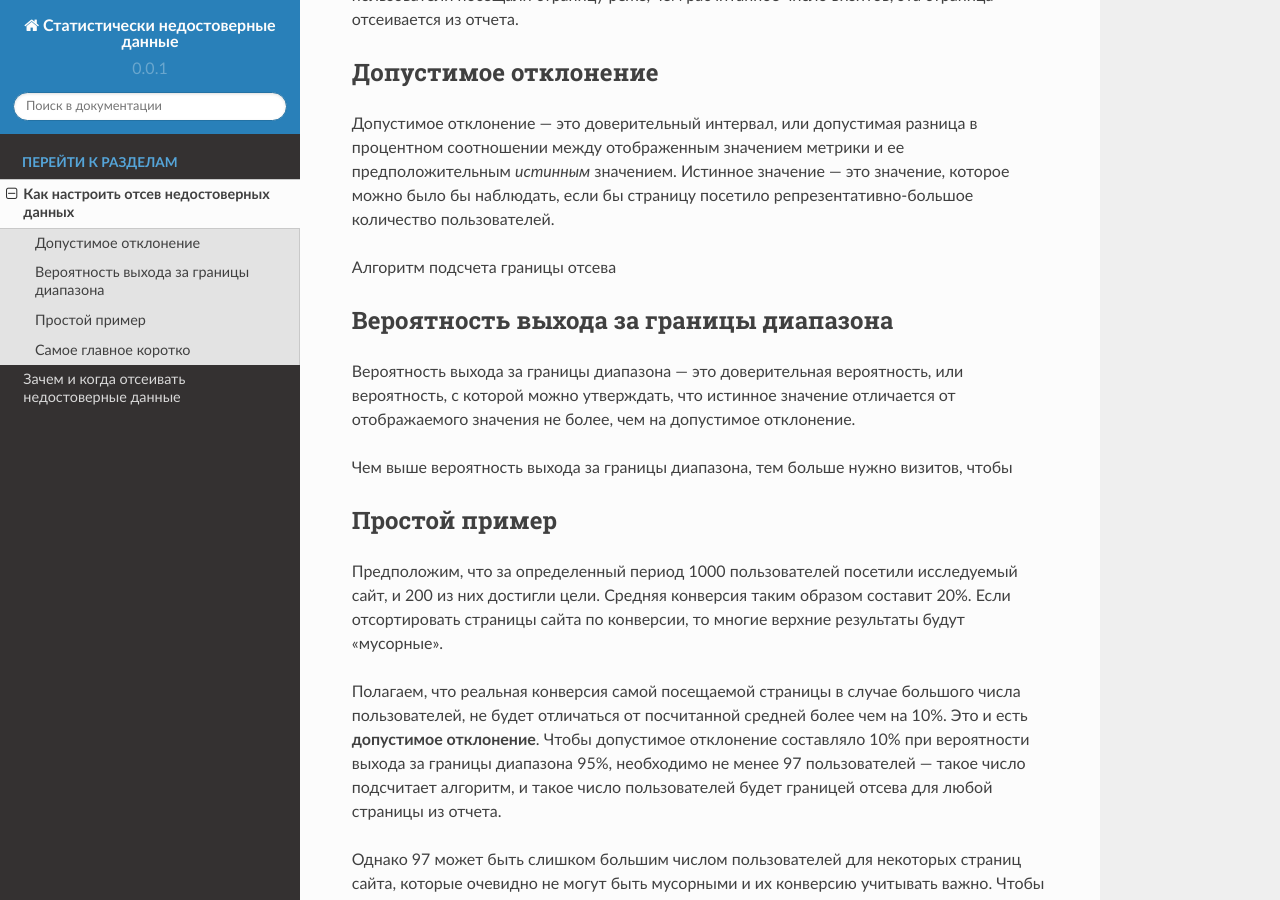
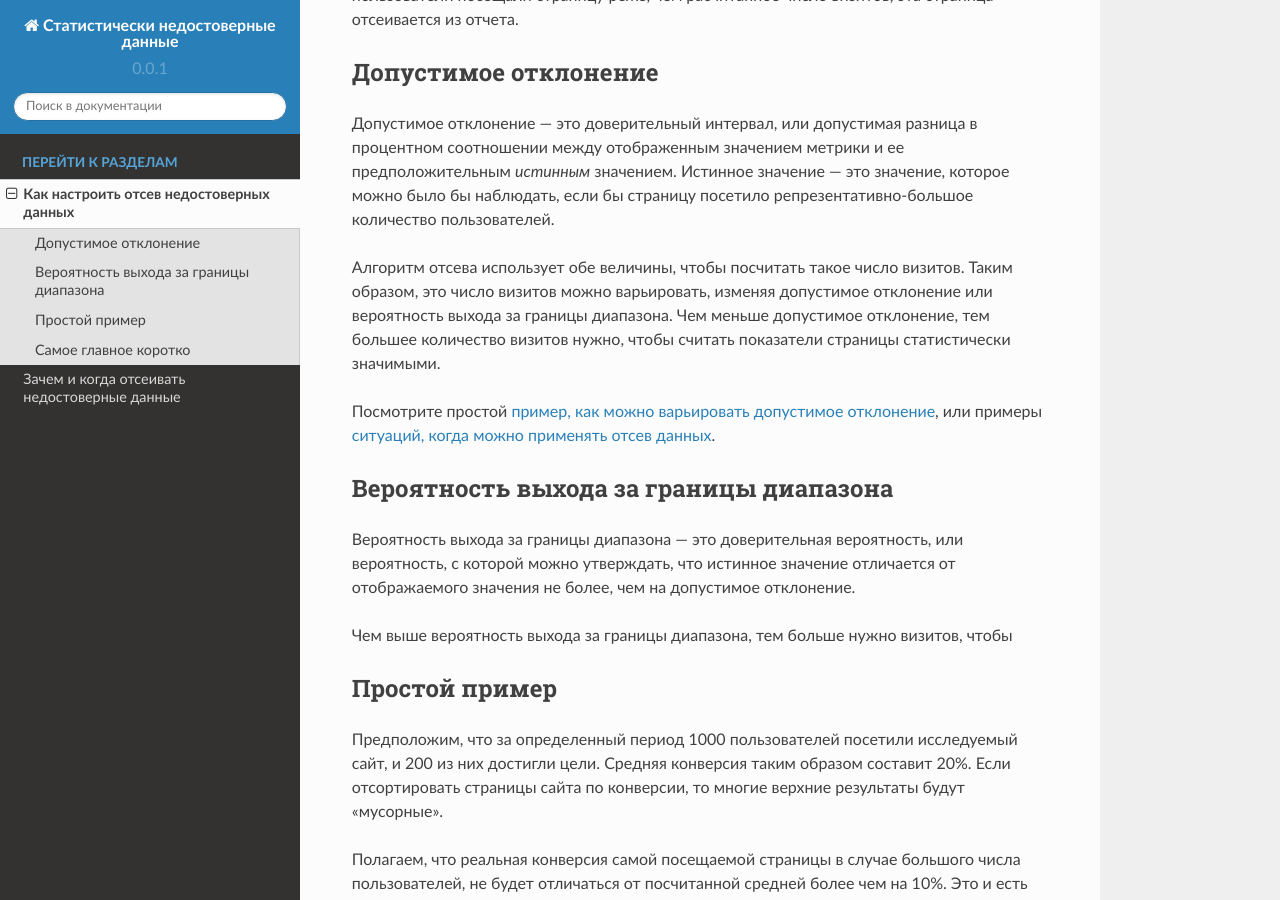
Before and after one commit to bfxy/yametrix-significance, a Sphinx documentation site: the page built from source/confidence.rst, in a window 1280 px wide and 900 px high, scrolled down 393 px. Built offline with Sphinx 7.4.7 and the Read the Docs theme 2.0.0, drawn with Linux system fonts in a browser that asks for light colours; formulas are drawn with MathJax 3.

Commit message:
confidence update

```diff
--- a/source/confidence.rst
+++ b/source/confidence.rst
@@ -13,9 +13,12 @@
 
 Допустимое отклонение
 ^^^^^^^^^^^^^^^^^^^^^
+
 Допустимое отклонение — это доверительный интервал, или допустимая разница в процентном соотношении между отображенным значением метрики и ее предположительным *истинным* значением. Истинное значение — это значение, которое можно было бы наблюдать, если бы страницу посетило репрезентативно-большое количество пользователей.
 
-Алгоритм подсчета границы отсева
+Алгоритм отсева использует обе величины, чтобы посчитать такое число визитов. Таким образом, это число визитов можно варьировать, изменяя допустимое отклонение или вероятность выхода за границы диапазона. Чем меньше допустимое отклонение, тем большее количество визитов нужно, чтобы считать показатели страницы статистически значимыми.
+
+Посмотрите простой :ref:`пример, как можно варьировать допустимое отклонение <confexample>`, или примеры :ref:`ситуаций, когда можно применять отсев данных <why>`.
 
 Вероятность выхода за границы диапазона
 ^^^^^^^^^^^^^^^^^^^^^^^^^^^^^^^^^^^^^^^
```
Also changed, not shown: other parts of source/confidence.rst (+4 -0 lines).
